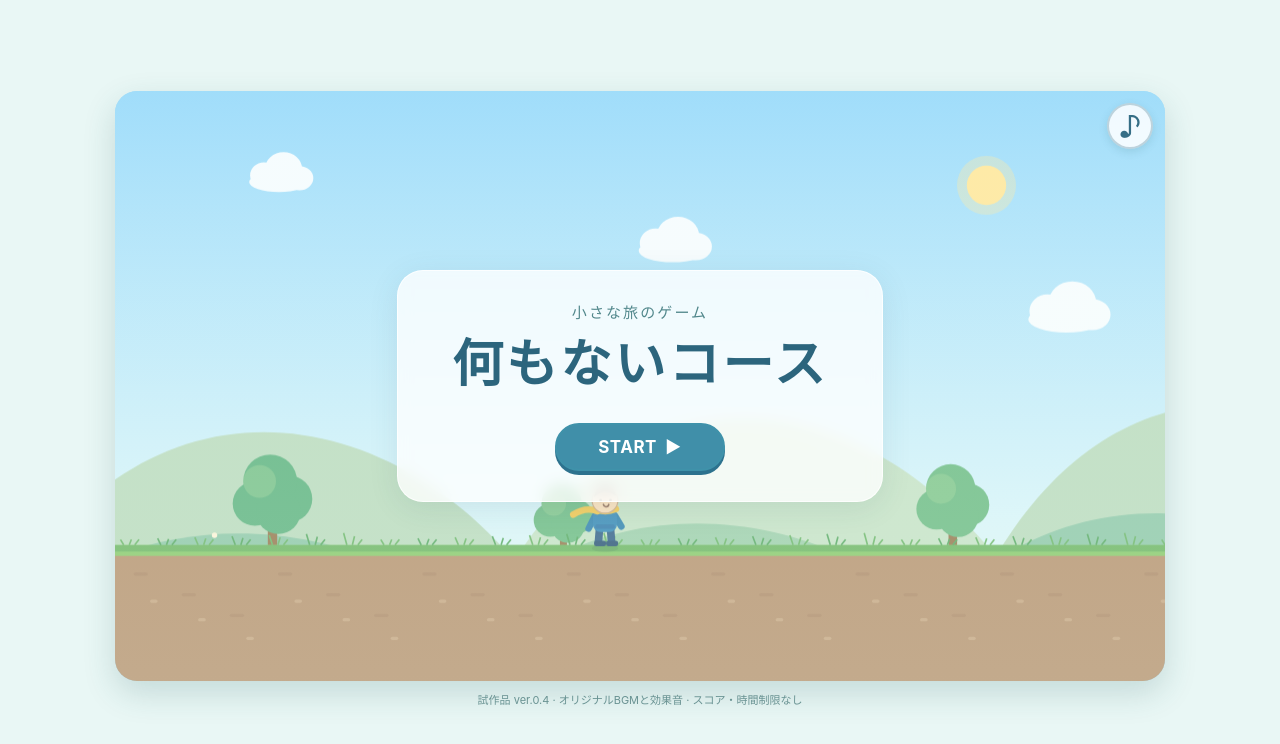
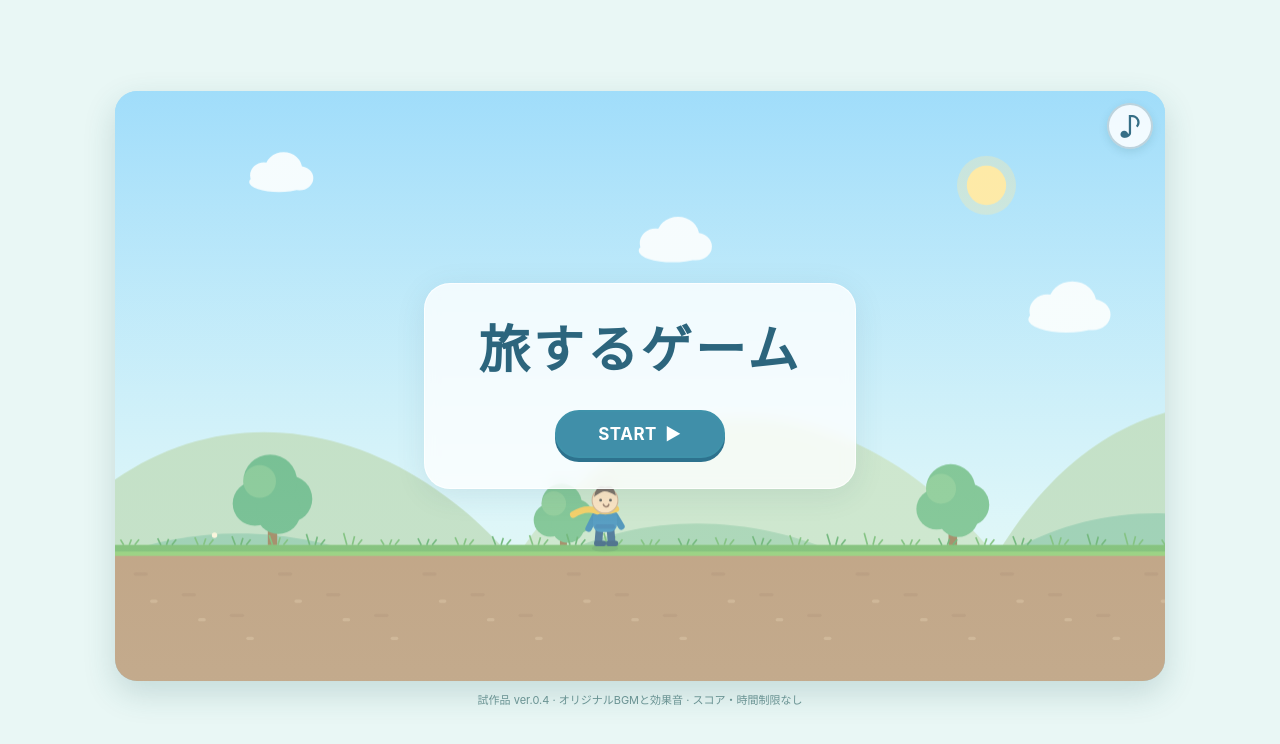
Before and after one commit to takashi-dotcom/nothing-course, a plain HTML site: page index.html in a window 1280 px wide. Drawn offline with Linux system fonts and the light colour scheme.

Commit message:
Use spoiler-free title 旅するゲーム on start screen and browser

```diff
--- a/index.html
+++ b/index.html
@@ -4,13 +4,13 @@
   <meta charset="utf-8">
   <meta name="viewport" content="width=device-width, initial-scale=1, viewport-fit=cover">
   <meta name="theme-color" content="#a9e0f6">
-  <meta name="description" content="敵も穴も障害物もない、小さな旅人の横スクロールゲーム。">
-  <title>何もないコース | 試作品</title>
+  <meta name="description" content="小さな旅人と草原を進む横スクロールゲーム。">
+  <title>旅するゲーム</title>
   <link rel="stylesheet" href="./style.css">
 </head>
 <body>
   <main class="app">
-    <section class="game-container" aria-label="何もないコース">
+    <section class="game-container" aria-label="旅するゲーム">
       <div class="stage" id="stage">
         <canvas id="gameCanvas" aria-label="青空と草原を走る横スクロールゲーム">Canvas対応ブラウザで遊べます。</canvas>
 
@@ -18,8 +18,7 @@
 
         <div class="screen title-screen" id="titleScreen">
           <div class="title-panel">
-            <p class="eyebrow">小さな旅のゲーム</p>
-            <h1>何もないコース</h1>
+            <h1>旅するゲーム</h1>
             <button type="button" class="action-button start-button" id="startButton">START <span aria-hidden="true">▶</span></button>
           </div>
         </div>
```
